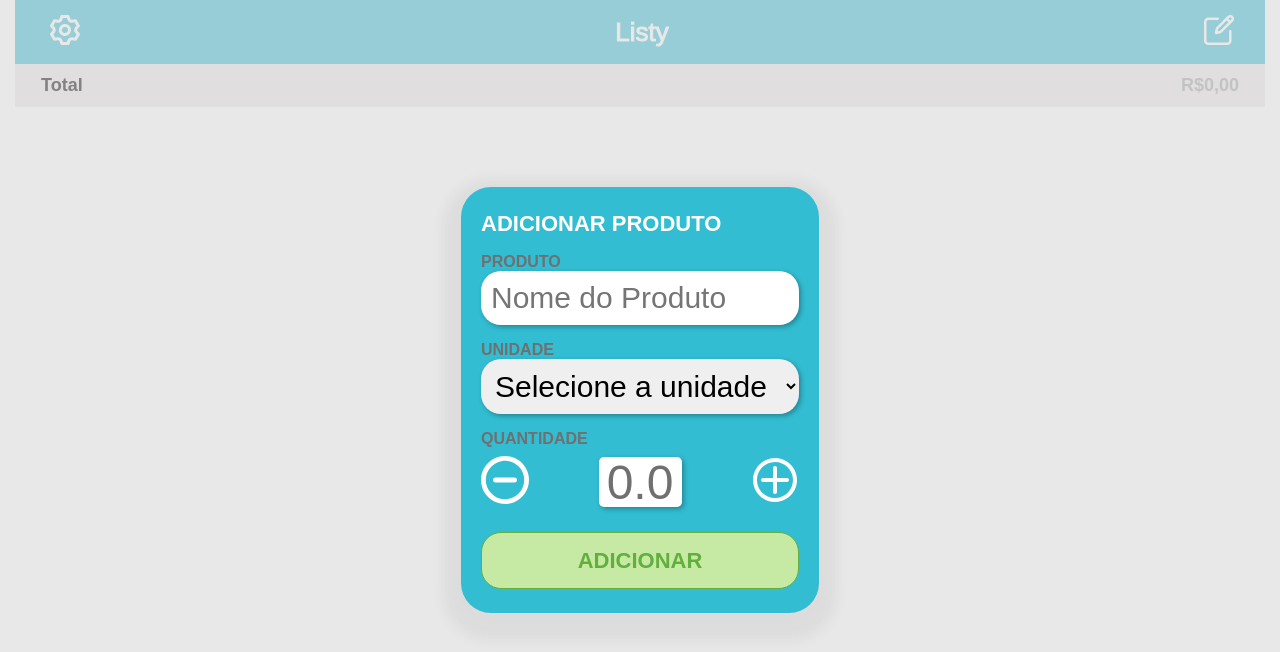
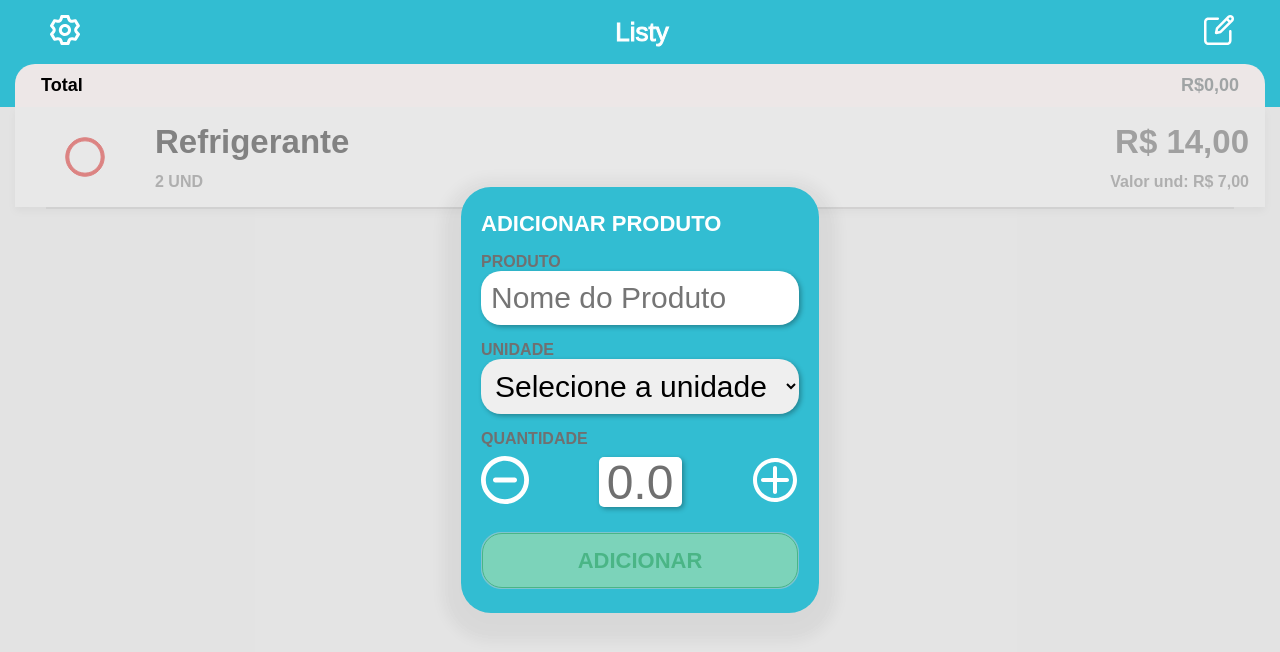
Before and after one commit to luizcesar-lc/listy, a plain HTML site: page index.html in a window 1280 px wide. Both pictures are taken after a click on the element 1219 px from the left and 32 px from the top of the page. Drawn offline with Linux system fonts and the light colour scheme.

Commit message:
Fazendo layout dos itens e algumas modificações do javascript

```diff
--- a/index.html
+++ b/index.html
@@ -34,7 +34,30 @@
                 </div>
             </div>
         </div>
+    </header>
+    <main class="container" id="main">
+        <div class="itens">
+            <div class="check-icon">
+                <svg width="40" height="40" viewBox="0 0 40 40" fill="none" xmlns="http://www.w3.org/2000/svg">
+                    <path d="M20 0.75C9.38639 0.75 0.75 9.38424 0.75 20C0.75 30.6158 9.38639 39.25 20 39.25C30.6136 39.25 39.25 30.6158 39.25 20C39.25 9.38424 30.6136 0.75 20 0.75ZM20 36.1667C11.0866 36.1667 3.83333 28.9134 3.83333 20C3.83333 11.0866 11.0866 3.83333 20 3.83333C28.9134 3.83333 36.1667 11.0866 36.1667 20C36.1667 28.9134 28.9134 36.1667 20 36.1667Z" fill="#E20300" stroke="#E20300"/>
+                </svg>
+            </div>
+            <div class="informationProduct">
+                <div class="principalInformation">
+                    <h2 class="product">Refrigerante</h2>
+                    <h2 class="price">R$ 14,00</h2>
+                </div>
+                <div class="secondaryInformation">
+                    <p class="unidadeProduto">2 UND</p>
+                    <p class="valorUnitario">Valor und: R$ 7,00</p>
+                </div>
+            </div>
+        </div>
+        <div class="linha"></div>
+
+    </main>
     <div class="modal-add" id="modal-add">
+        <form id="postAD" onsubmit="addPost(event)">
             <div class="modal-content" id="modal-content">
                 <h1 class="title-modal-add">ADICIONAR PRODUTO</h1>
                 <div class="nome-produto">
@@ -67,10 +90,11 @@
                         </div>
                     </div>
                 </div>
-                <div class="button-add">
-                    <button type="button" disabled>ADICIONAR</button>
+                <div class="button-add disabled">
+                    <button type="button" type="submit" >ADICIONAR</button>
                 </div>
             </div>
+        </form>
     </div>
     <div class="modal-change">
         <div class="modal-content">
@@ -106,7 +130,6 @@
             </div>
         </div>
     </div>
-    </header>
 
 </body>
 </html>
--- a/script.js
+++ b/script.js
@@ -1,3 +1,15 @@
+const arrayLista = [
+
+]
+window.addEventListener('scroll', function() {
+    var header = document.querySelector('header');
+    var main = document.getElementById('main');
+    if (window.scrollY > main.offsetTop) {
+        header.classList.add('fixed-header');
+    } else {
+        header.classList.remove('fixed-header');
+    }
+});
 document.addEventListener('DOMContentLoaded', function(){
     // Modal
 
@@ -14,8 +26,54 @@ document.addEventListener('DOMContentLoaded', function(){
         modalAdd.style.display = 'block';
     });
 
+    // Fechar Modal-add
+
+    window.addEventListener('click', (event) => {
+        if (event.target === modalAdd) {
+            modalAdd.style.display = 'none';
+        }
+    });
+
+     // Evento para fechar o modal ao pressionar a tecla Esc
+     window.addEventListener('keydown', (event) => {
+        if (event.key === "Escape") {
+            modalAdd.style.display = 'none';
+        }
+    });
+
+    // Botões de aumentar e diminuir quantidade
+    const buttonMore = document.querySelector('.button-more svg');
+    const buttonLess = document.querySelector('.button-less svg');
+    const inputQuantidade = document.getElementById('quantidade');
+
+    // Event listener para aumentar quantidade
+    buttonMore.addEventListener('click', () => {
+        // Verifica se o valor do input é menor que 100 antes de incrementar
+        if (parseFloat(inputQuantidade.value) < 100) {
+            inputQuantidade.value = (parseFloat(inputQuantidade.value) + 0.1).toFixed(1);
+        }
+    });
+
+    // Event listener para diminuir quantidade
+    buttonLess.addEventListener('click', () => {
+        // Verifica se o valor do input é maior que 0 antes de decrementar
+        if (parseFloat(inputQuantidade.value) > 0) {
+            inputQuantidade.value = (parseFloat(inputQuantidade.value) - 0.1).toFixed(1);
+        }
+    });
+
+    // Adicionar itens a lista
+
+    function addItem(event) {
+        event.preventDefault(); // Para evitar o comportamento padrão do formulário
+    }
+
+
+    //----------------------------------------------------------------
 
     //Modal-settings
+
+
     const settingIcon = document.querySelector('.setting-icon');
 
     // Selecione o modal de adição de produtos
@@ -26,4 +84,21 @@ document.addEventListener('DOMContentLoaded', function(){
         // Abra o modal de adição de produtos
         modalSettings.style.display = 'block';
     });
+
+    // Fechar Modal-settings
+
+    window.addEventListener('click', (event) => {
+        if (event.target === modalSettings) {
+            modalSettings.style.display = 'none';
+        }
+    });
+
+    // Evento para fechar o modal ao pressionar a tecla Esc
+    window.addEventListener('keydown', (event) => {
+        if (event.key === "Escape") {
+            modalSettings.style.display = 'none';
+        }
+    });
+
+
 })
--- a/style.css
+++ b/style.css
@@ -9,11 +9,16 @@
     font-family: 'SF Pro Bold', sans-serif;
 }
 
+body {
+    background-color: #f4f4f4;
+}
+
 header {
-    position: fixed;
+    position: -webkit-sticky; /* Safari */
+    position: sticky;
     top: 0;
-    width: 100%;
-    z-index: 1000; /* Garante que o cabeçalho fique acima de outros elementos na página se necessário */
+    background-color: #32BDD2;
+    z-index: 1000;
 }
 
 .container {
@@ -25,7 +30,6 @@ header {
     display: flex;
     flex-direction: column;
     background: #32BDD2;
-    width: 100%;
     padding: 15px 31px 15px 35px;
 }
 
@@ -52,9 +56,11 @@ header {
     align-items: center;
     justify-content: center;
     background: #EDE7E7;
-    width: 100%;
     height: 43px;
+    border-top-left-radius: 20px;
+    border-top-right-radius: 20px;
 }
+
 .total-text {
     font-size: 18px;
     color: #000;
@@ -67,7 +73,102 @@ header {
     margin: 0 26px 0 0;
 }
 
-@media screen and (max-width: 414px) {
+main .itens {
+    display: flex;
+    width: 100%;
+    height: 100px;
+    max-height: 100%;
+    background-color: #fff;
+    box-shadow: 0px 4px 8px rgba(0, 0, 0, 0.1);
+}
+
+main .itens:active {
+    background-color: #EDE7E7;
+}
+
+
+main .itens .check-icon{
+    display: flex;
+    align-items: center;
+
+    padding: 0 50px;
+    cursor: pointer;
+}
+
+.itens .informationProduct{
+    display: flex;
+    flex-direction: column;
+    justify-content: space-between;
+    align-items: center;
+
+    width: 100%;
+    padding: 1rem 1rem 1rem 0;
+    font-weight: bold;
+}
+
+.itens .informationProduct .principalInformation {
+    display: flex;
+    justify-content: space-between;
+    align-items: center;
+    width: 100%;
+
+    color: #000;
+    font-size: 22px;
+}
+
+.principalInformation .price {
+    opacity: 0.7;
+}
+
+.itens .informationProduct .secondaryInformation {
+    display: flex;
+    justify-content: space-between;
+    align-items: center;
+    width: 100%;
+
+    color: #707070;
+    font-size: 16px;
+}
+
+.itens + .linha {
+    content: '';
+    display: block;
+    border-bottom: 2px solid #C7C6C6;
+    max-width: 95%;
+    margin: 0 auto;
+}
+
+@media screen and (max-width: 650px) {
+    main .itens .check-icon{
+        padding: 0 25px;
+    }
+
+    .itens .informationProduct .principalInformation {
+        font-size: 16px;
+    }
+
+    .itens .informationProduct .secondaryInformation {
+        font-size: 12px;
+    }
+}
+
+@media screen and (max-width: 450px) {
+    main .itens .check-icon{
+        padding: 0 12.5px;
+    }
+
+    .itens .informationProduct .principalInformation {
+        font-size: 14px;
+    }
+
+    .itens .informationProduct .secondaryInformation {
+        font-size: 10px;
+    }
+}
+
+
+
+@media screen and (max-width: 450px) {
     .container {
         width: 100%;
         max-width: 414px;
@@ -117,6 +218,21 @@ input[type="number"]::-webkit-outer-spin-button {
     letter-spacing: 0.38%;
     color: #62AF3D;
     font-weight: bold;
+}
+
+.disabled{
+    background-color: #ccc; /* Cor de fundo cinza */
+    color: #999; /* Cor do texto cinza mais claro */
+    cursor: not-allowed; /* Cursor de proibido */
+    opacity: 0.5; /* Opacidade reduzida para indicar desabilitação */
+    pointer-events: none; /* Desativa eventos de mouse */
+    /* Outros estilos opcionais */
+    max-width: 100%;
+    width: 338px;
+    max-height: 100%;
+    height: 57px;
+    border: 0.5px solid #ccc;
+    border-radius: 20px;
 }
 
 /* Modal Additions */
```
Lines whose indentation alone changed are shown as unchanged.
